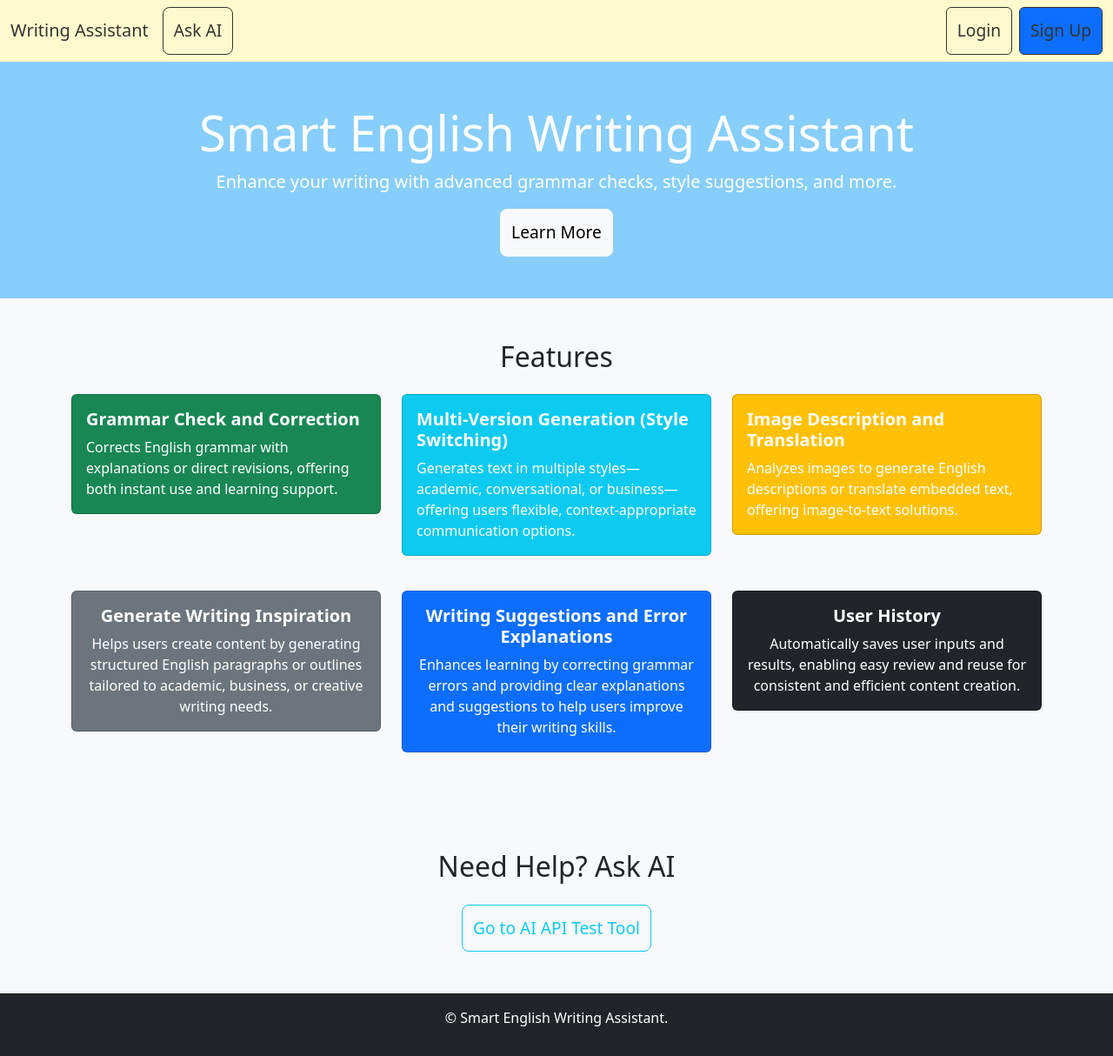
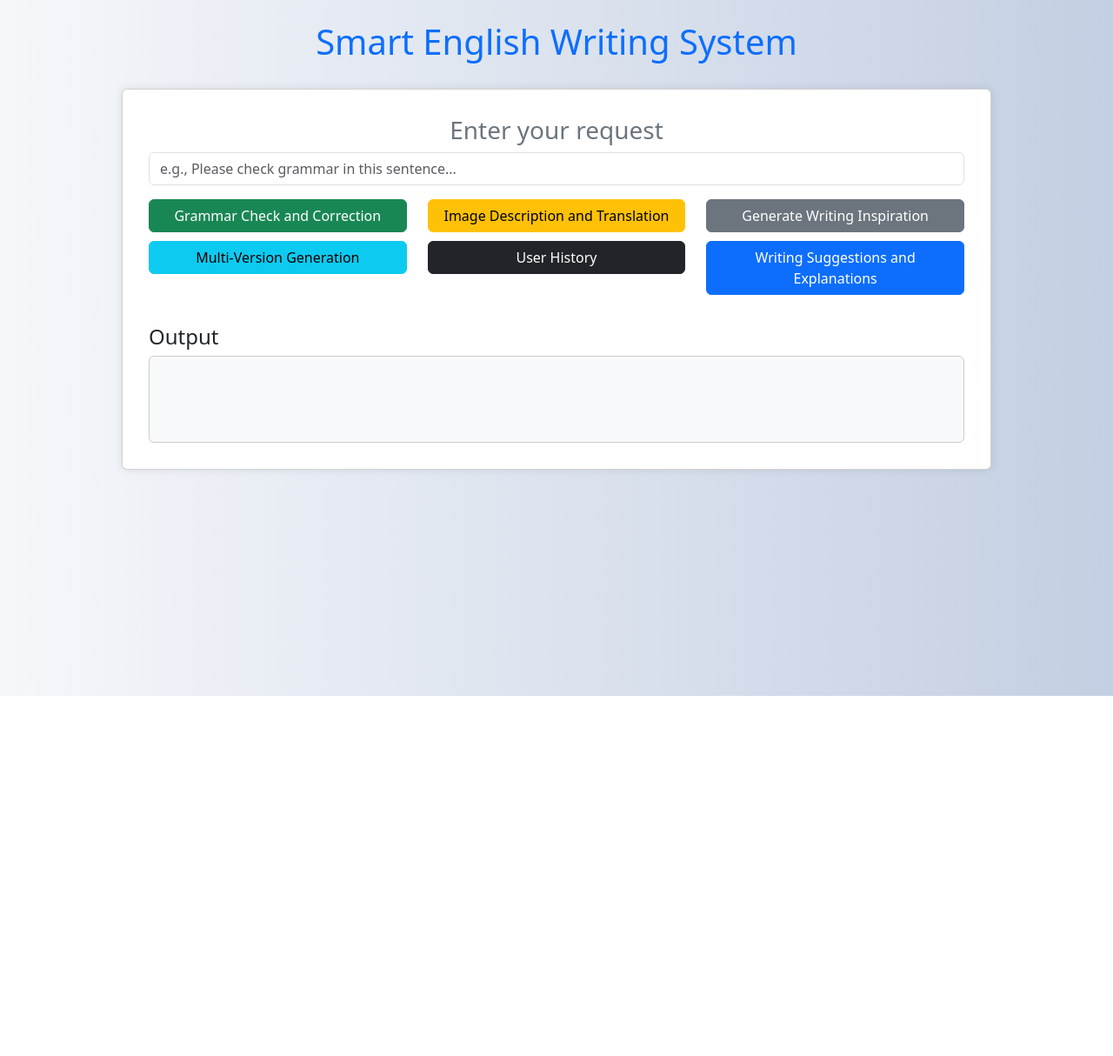
Before and after one commit to Ryan0814-Angela/flask-ai-writing-assistant, a Flask app: page / in a window 1280 px wide. Shown: the whole page at 87% size. After the commit the page ends 800 px from the top, so only its background shows below. Run offline with Flask 3, Linux system fonts and the light colour scheme.

Commit message:
Change homepage to api_test.html

```diff
--- a/app.py
+++ b/app.py
@@ -52,7 +52,7 @@ def hash_password(password):
 
 @app.route('/')
 def index():
-    return render_template('index.html')
+    return render_template('api_test.html')
 
 @app.route('/api_test')
 def api_test():
--- a/templates/api_test.html
+++ b/templates/api_test.html
@@ -1,99 +1,79 @@
 <!DOCTYPE html>
-<html lang="zh">
+<html lang="en">
 <head>
     <meta charset="UTF-8">
     <meta name="viewport" content="width=device-width, initial-scale=1.0">
-    <title>AI API 測試工具</title>
+    <title>Smart English Writing System</title>
     <link href="https://cdn.jsdelivr.net/npm/bootstrap@5.3.0/dist/css/bootstrap.min.css" rel="stylesheet">
-
     <style>
         body {
             background: linear-gradient(to right, #f5f7fa, #c3cfe2);
         }
-
-        .return-home-btn {
-            position: fixed;
-            top: 20px;
-            right: 20px;
-            z-index: 1000;
-            background-color: #17a2b8;
-            color: white;
-            border: none;
-            border-radius: 30px;
-            padding: 8px 16px;
-            font-weight: bold;
-            box-shadow: 0 4px 10px rgba(0, 0, 0, 0.2);
-            transition: background-color 0.3s;
-            text-decoration: none;
-        }
-
-        .return-home-btn:hover {
-            background-color: #138496;
-            color: white;
-        }
-
         .card {
-            max-width: 800px;
+            max-width: 1000px;
             margin: 30px auto;
             padding: 30px;
             font-size: 1.2rem;
             box-shadow: 0 0 10px rgba(0, 0, 0, 0.1);
         }
-
-        h3 {
-            font-size: 1.6rem;
+        h1, h3 {
+            text-align: center;
+        }
+        .feature-buttons .btn {
+            width: 100%;
+            margin-bottom: 10px;
+        }
+        .output-box {
+            white-space: pre-wrap;
+            background-color: #f8f9fa;
+            border-radius: 6px;
+            padding: 10px;
+            min-height: 100px;
+            border: 1px solid #ccc;
         }
     </style>
-
 </head>
 <body class="container mt-4">
 
-    <!-- 返回首頁按鈕 -->
-    <a href="/" class="return-home-btn">🏠 返回首頁</a>
+    <h1 class="text-primary mb-4">Smart English Writing System</h1>
 
-    <h1 class="text-center text-primary mb-4">AI API 測試工具</h1>
+    <!-- Input Area -->
+    <div class="card">
+        <h3 class="text-secondary">Enter your request</h3>
+        <input type="text" id="input_prompt" class="form-control mb-3" placeholder="e.g., Please check grammar in this sentence...">
 
-    <!-- ChatGPT -->
-    <div class="card p-3 mb-4">
-        <h3 class="text-info">ChatGPT</h3>
-        <input type="text" id="chatgpt_prompt" class="form-control mb-2" placeholder="輸入 ChatGPT 提示詞">
-        <button class="btn btn-primary" onclick="sendChatGPT()">發送</button>
-        <pre id="chatgpt_response" class="bg-light p-3 mt-2 rounded"></pre>
+        <!-- Feature Buttons -->
+        <div class="row feature-buttons">
+            <div class="col-md-4">
+                <button class="btn btn-success" onclick="sendToChatGPT('grammar')">Grammar Check and Correction</button>
+                <button class="btn btn-info" onclick="sendToChatGPT('style')">Multi-Version Generation</button>
+            </div>
+            <div class="col-md-4">
+                <button class="btn btn-warning" onclick="sendToChatGPT('image')">Image Description and Translation</button>
+                <button class="btn btn-dark" onclick="sendToChatGPT('history')">User History</button>
+            </div>
+            <div class="col-md-4">
+                <button class="btn btn-secondary" onclick="sendToChatGPT('inspiration')">Generate Writing Inspiration</button>
+                <button class="btn btn-primary" onclick="sendToChatGPT('suggestion')">Writing Suggestions and Explanations</button>
+            </div>
+        </div>
+
+        <!-- Output Area -->
+        <h4 class="mt-4">Output</h4>
+        <div id="output_box" class="output-box"></div>
     </div>
 
-    <!-- Gemini -->
-    <div class="card p-3 mb-4">
-        <h3 class="text-success">Gemini</h3>
-        <input type="text" id="gemini_prompt" class="form-control mb-2" placeholder="輸入 Gemini 提示詞">
-        <button class="btn btn-success" onclick="sendGemini()">發送</button>
-        <pre id="gemini_response" class="bg-light p-3 mt-2 rounded"></pre>
-    </div>
-
-    <!-- JS -->
     <script>
-        function sendChatGPT() {
-            const prompt = document.getElementById("chatgpt_prompt").value;
+        function sendToChatGPT(feature) {
+            const prompt = document.getElementById("input_prompt").value;
             fetch("/chatgpt", {
                 method: "POST",
                 headers: { "Content-Type": "application/json" },
-                body: JSON.stringify({ prompt })
+                body: JSON.stringify({ prompt, feature })
             })
             .then(res => res.json())
             .then(data => {
-                document.getElementById("chatgpt_response").textContent = JSON.stringify(data, null, 2);
-            });
-        }
-
-        function sendGemini() {
-            const prompt = document.getElementById("gemini_prompt").value;
-            fetch("/gemini", {
-                method: "POST",
-                headers: { "Content-Type": "application/json" },
-                body: JSON.stringify({ prompt })
-            })
-            .then(res => res.json())
-            .then(data => {
-                document.getElementById("gemini_response").textContent = JSON.stringify(data, null, 2);
+                document.getElementById("output_box").textContent = JSON.stringify(data, null, 2);
             });
         }
     </script>
```
Also changed, not shown: 2 other files.
